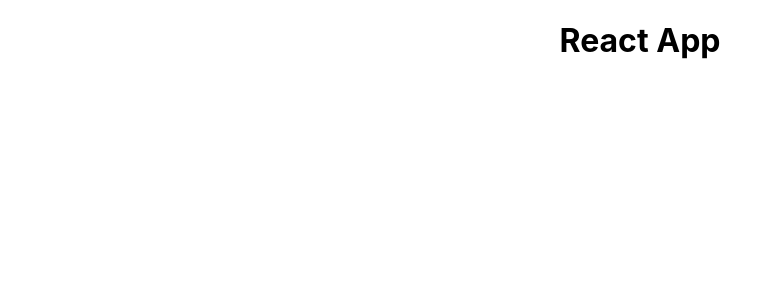
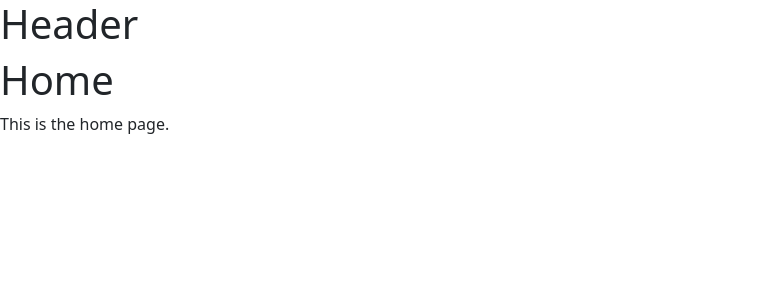
Before and after one commit to SPranavan/octave-react-assignment, a React (Create React App) app: page / in a window 1280 px wide. Shown: the top 300 px of the page, without its empty margins (0-780 px from the left). Built offline with nearby package versions, Linux system fonts and the light colour scheme.

Commit message:
Add React Rounter Dom Configurations

```diff
--- a/package.json
+++ b/package.json
@@ -6,8 +6,10 @@
     "@testing-library/jest-dom": "^5.17.0",
     "@testing-library/react": "^13.4.0",
     "@testing-library/user-event": "^13.5.0",
+    "bootstrap": "^5.3.2",
     "react": "^18.2.0",
     "react-dom": "^18.2.0",
+    "react-router-dom": "^6.16.0",
     "react-scripts": "5.0.1",
     "web-vitals": "^2.1.4"
   },
--- a/src/App.js
+++ b/src/App.js
@@ -1,10 +1,26 @@
-import './App.css';
+import 'bootstrap/dist/css/bootstrap.min.css';
+import { createBrowserRouter, createRoutesFromElements, Route, RouterProvider } from 'react-router-dom';
+
+import Layout from './Components/Layout/Layout'
+import Home from './Components/Pages/Home';
+import About from './Components/Pages/AboutUs';
+import Contact from './Components/Pages/ContactUs';
+
+const router = createBrowserRouter(
+  createRoutesFromElements(
+    <>
+      <Route path="/" element={<Layout/>}>
+        <Route index element={<Home/>} />
+        <Route path="About" element={<About/>} />
+        <Route path="Contact" element={<Contact/>} />
+      </Route>
+    </>
+  )
+)
 
 function App() {
   return (
-    <div className="App">
-      <h1>React App</h1>
-    </div>
+    <RouterProvider router={router} />
   );
 }
 
--- /dev/null
+++ b/src/Components/Layout/Header.js
@@ -0,0 +1,11 @@
+
+
+const Header = () => {
+    return (
+      <header>
+        <h1>Header</h1>
+      </header>
+    )
+  }
+
+  export default Header;
--- /dev/null
+++ b/src/Components/Layout/Layout.js
@@ -0,0 +1,14 @@
+import React from 'react';
+import { Outlet } from 'react-router-dom';
+import Header from './Header';
+
+const Layout = () => {
+  return (
+    <>
+      <Header />
+      <Outlet />
+    </>
+  )
+}
+
+export default Layout;
--- /dev/null
+++ b/src/Components/Pages/AboutUs.js
@@ -0,0 +1,14 @@
+
+
+const AboutUs = () => {
+    return (
+        <div>
+            <h1>About Us</h1>
+            <p>
+                This is the about us page.
+            </p>
+        </div>
+    )
+}
+
+export default AboutUs;
--- /dev/null
+++ b/src/Components/Pages/ContactUs.js
@@ -0,0 +1,12 @@
+const ContactUs = () => {
+    return (
+        <div>
+            <h1>Contact Us</h1>
+            <p>Phone: 555-555-5555</p>
+            <h1>Email</h1>
+            <p>spranavan008@gmail.com</p>
+        </div>
+    )
+}
+
+export default ContactUs;
--- /dev/null
+++ b/src/Components/Pages/Home.js
@@ -0,0 +1,12 @@
+
+
+const Home = () => {
+    return (
+        <div>
+            <h1>Home</h1>
+            <p>This is the home page.</p>
+        </div>
+    )
+}
+
+export default Home;
--- a/src/index.js
+++ b/src/index.js
@@ -10,8 +10,4 @@
     <App />
   </React.StrictMode>
 );
-
-// If you want to start measuring performance in your app, pass a function
-// to log results (for example: reportWebVitals(console.log))
-// or send to an analytics endpoint. Learn more: https://bit.ly/CRA-vitals
 reportWebVitals();
```
Also changed, not shown: 1 other file (tests, documents, lock files or other folders).
